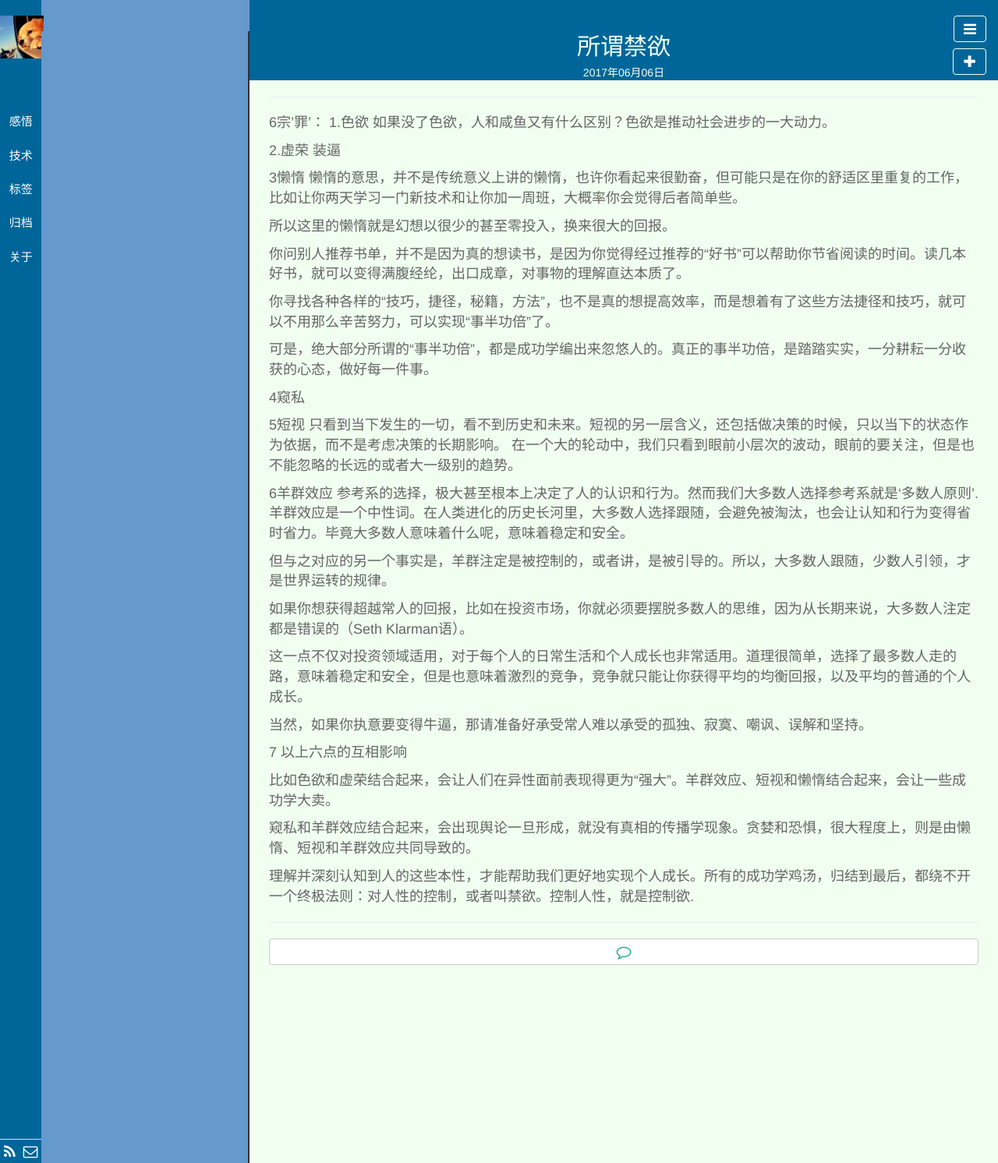
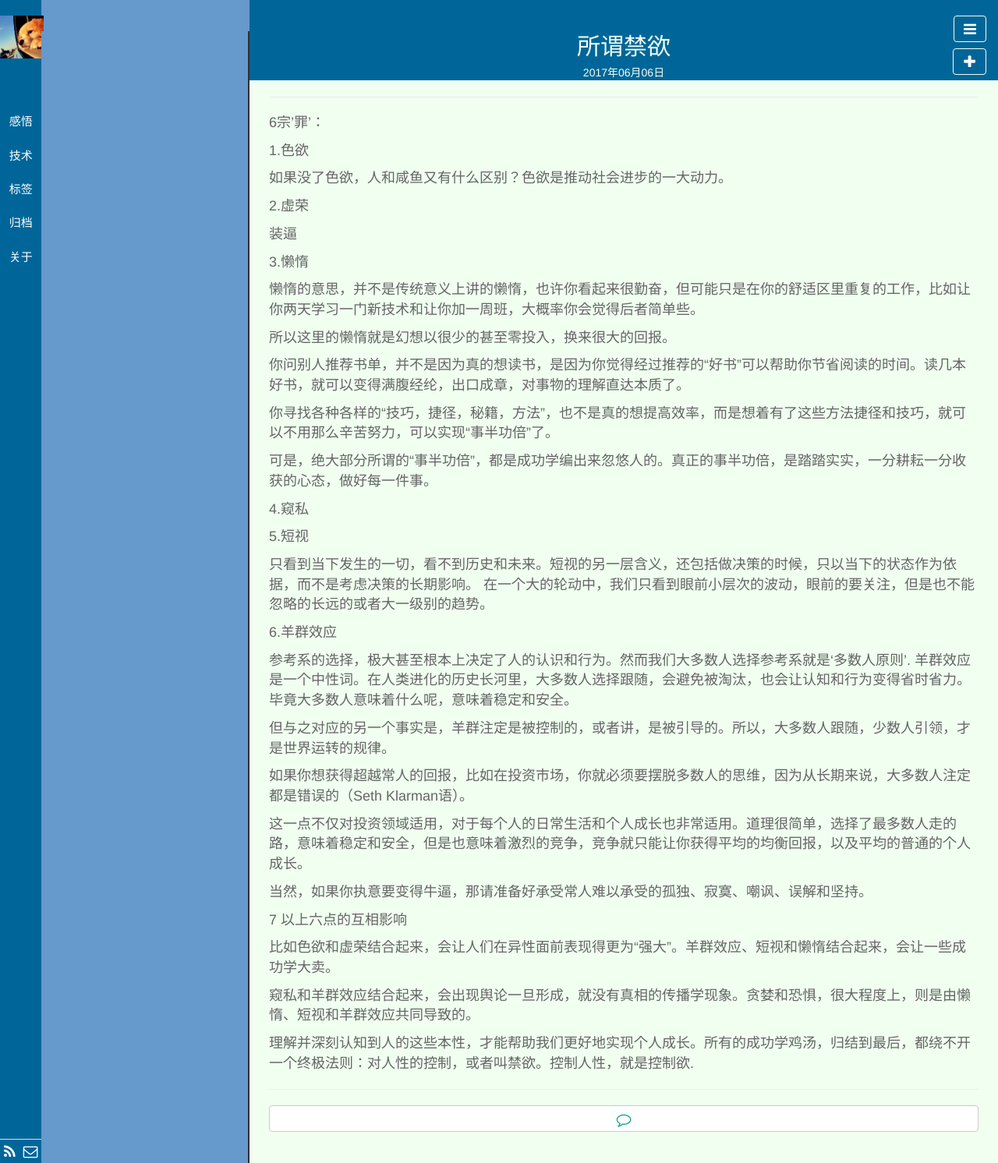
Before and after one commit to llx1105/llx1105.github.io, a Jekyll site: the page built from _posts/感悟/2017-06-06-thinking.md, in a window 1280 px wide. Shown: the whole page at 78% size. Built offline with Jekyll 4.4.1, drawn with Linux system fonts in a browser that asks for light colours; nearby versions of some CDN libraries; library files that are not in the unit come from our copies; Markdown is read by kramdown in place of the engine named in the settings.

Commit message:
fix format

```diff
--- a/_posts/感悟/2017-06-06-thinking.md
+++ b/_posts/感悟/2017-06-06-thinking.md
@@ -8,13 +8,17 @@ description:
 ---
 
  6宗'罪'：
+
  1.色欲
+
  如果没了色欲，人和咸鱼又有什么区别？色欲是推动社会进步的一大动力。
 
  2.虚荣
+
  装逼
 
- 3懒惰
+ 3.懒惰
+
  懒惰的意思，并不是传统意义上讲的懒惰，也许你看起来很勤奋，但可能只是在你的舒适区里重复的工作，比如让你两天学习一门新技术和让你加一周班，大概率你会觉得后者简单些。
 
  所以这里的懒惰就是幻想以很少的甚至零投入，换来很大的回报。
@@ -25,13 +29,15 @@ description:
 
  可是，绝大部分所谓的“事半功倍”，都是成功学编出来忽悠人的。真正的事半功倍，是踏踏实实，一分耕耘一分收获的心态，做好每一件事。
 
- 4窥私
+ 4.窥私
 
- 5短视
+ 5.短视
+
  只看到当下发生的一切，看不到历史和未来。短视的另一层含义，还包括做决策的时候，只以当下的状态作为依据，而不是考虑决策的长期影响。
  在一个大的轮动中，我们只看到眼前小层次的波动，眼前的要关注，但是也不能忽略的长远的或者大一级别的趋势。
 
- 6羊群效应
+ 6.羊群效应
+
  参考系的选择，极大甚至根本上决定了人的认识和行为。然而我们大多数人选择参考系就是‘多数人原则’.
  羊群效应是一个中性词。在人类进化的历史长河里，大多数人选择跟随，会避免被淘汰，也会让认知和行为变得省时省力。毕竟大多数人意味着什么呢，意味着稳定和安全。
 
```
